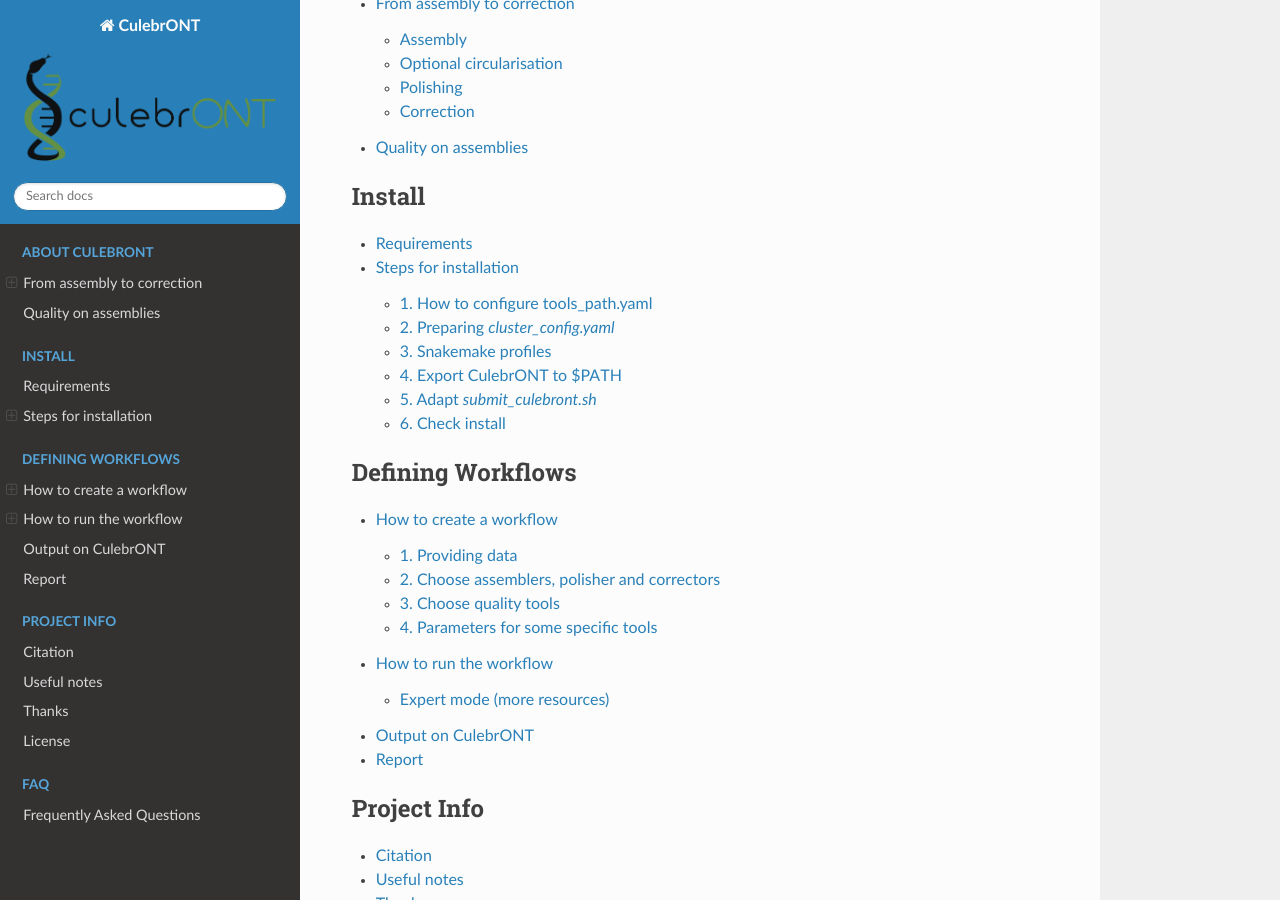
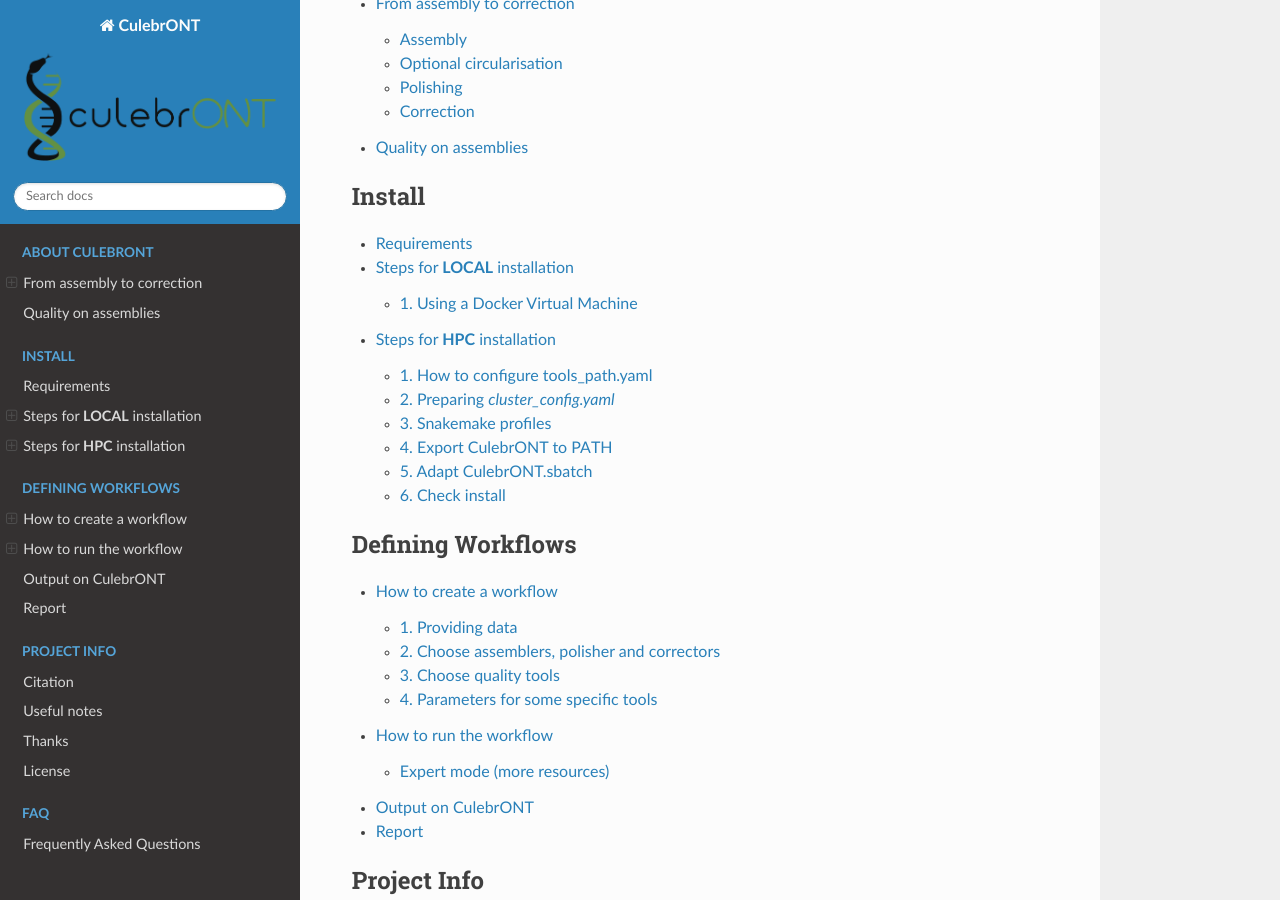
Before and after one commit to SouthGreenPlatform/culebrONT, a Sphinx documentation site: the page built from docs/source/index.rst, in a window 1280 px wide and 900 px high, scrolled down 806 px. Built offline with Sphinx 7.4.7 and the Read the Docs theme 2.0.0, drawn with Linux system fonts in a browser that asks for light colours; the version number could not be read and is left out; some of the changed lines change nothing that is shown.

Commit message:
doc to LOCAL install and adapting HPC

```diff
--- a/docs/source/INSTALL.rst
+++ b/docs/source/INSTALL.rst
@@ -5,22 +5,90 @@
 Requirements
 ============
 
-CulebrONT has been mostly developed to work on an HPC. Let's see how to install it.
-
 CulebrONT requires |PythonVersions|, |SnakemakeVersions| and |graphviz|.
 
-Additionally, as Culebront uses many tools, you must install and use them through two possibilities:
+CulebrONT has been mostly developed to work on an HPC but a local installation is also possible.
+
+
+
+------------------------------------------------------------------------
+
+Steps for **LOCAL** installation
+================================
+
+1. Using a Docker Virtual Machine
+---------------------------------
+
+CulebrONT and dependencies and also every tool used to create a pipeline are available through a Docker virtual machine (VM). To install CulebrONT on *local* mode please follow this steps:
+
+1. Pull the build docker virtual machine
+........................................
+
+.. code-block:: bash
+
+    docker pull julieaorjuela/culebront-docker:latest
+
+2. Run the docker container
+...........................
+
+Run the docker. Docker -v option allows mount a repertory from your local machine.
+
+.. code-block:: bash
+
+    docker run -i -t --privileged -v /path/where/you/have/your/data/local/:/Data julieaorjuela/culebront-docker:latest
+
+
+3. Prepare you to create a pipeline
+...................................
+
+Download data and adapt *config.yaml* file. See :ref:`How to create a workflow` for further details.
+
+* 3.1 Download available dataset into the `/path/where/you/have/your/local/data/` to test CulebrONT.
+
+.. code-block:: bash
+
+    cd /path/where/you/have/your/local/data/
+    wget --no-check-certificat -rm -nH --cut-dirs=1 --reject="index.html*" --no-parent https://itrop.ird.fr/culebront_utilities/Data-Xoo-sub/
+
+* 3.2 Adapt *config.yaml* file. It can be copied from CulebrONT repository (found inside Docker VM)
+
+.. code-block:: bash
+
+    cp /usr/local/CulebrONT_pipeline/config.yaml .
+
+4. Run CulebrONT
+................
+
+Run CulebrONT using the `script submit.sh`
+
+.. code-block:: bash
+
+    ## For example in *dryrun* mode
+    submit_culebront.sh -c config.yaml -a "--dryrun"
+
+    # or using maximum 8 threads
+    submit_culebront.sh -c config.yaml -a "--cores 8 "
+
+    # or using 6 threads to Canu from the 8 in total (https://snakemake.readthedocs.io/en/stable/executing/cli.html)
+    submit_culebront.sh -c config.yaml -a "--cores 8 --set-threads run_canu=6"
+
+
+------------------------------------------------------------------------
+
+Steps for **HPC** installation
+==============================
+
+CulebrONT has been mostly developed to work on an HPC. Let's see how to install it on HPC.
+
+As CulebrONT uses many tools, you must install them through two possibilities:
 
 1. Either through the |Singularity| containers,
 
 2. Or using the ``module load`` mode,
 
-3. Or you can also mix both! (yes we know it is a third possibility :D)
+Let's check steps for **HPC installation** :
 
-Steps for installation
-======================
-
-First of all clone our repository or download last version from https://github.com/SouthGreenPlatform/CulebrONT_pipeline.
+First of all clone our repository or download last version from https://github.com/SouthGreenPlatform/CulebrONT_pipeline and go inside our repository.
 
 .. code-block:: bash
 
@@ -28,23 +96,19 @@
    cd CulebrONT_pipeline
 
 
-When you have cloned it and went into the folder,
-
 1. Adapt the file :file:`tools_path.yaml` - in YAML (Yet Another Markup Language) - format  to indicate to CulebrONT where the tools are installed.
 See the section :ref:`1. How to configure tools_path.yaml` for details.
-
 
 2. Adapt the :file:`cluster_config.yaml` file to manage cluster resources such as partition, memory and threads available for each job.
 See the section :ref:`2. Preparing *cluster_config.yaml*` for further details.
 
-
 3. Create a *snakemake profile* to configure cluster options.
 See the section :ref:`3. Snakemake profiles` for details.
 
-4. Create CulebrONT envmodules file.
-See the section :ref:`4. Export CulebrONT to $PATH` for details.
+4. Create a CulebrONT module file.
+See the section :ref:`4. Export CulebrONT to PATH` for details.
 
-5. Modify run script. See the section :ref:`5. Adapt `submit_culebront.sh`` for details.
+5. Adapt the `submit_culebront.sh` script through the `CulebrONT.sbatch` example. See the section :ref:`5. Adapt CulebrONT.sbatch` for details (example done here for SLURM).
 
 6. Test CulebrONT install (Optional but recommended) using an available dataset.
 See the section :ref:`6. Check install` for details.
@@ -124,9 +188,10 @@
 .. warning::
     If more memory or threads are requested, please adapt the content of this file before running on your cluster.
 
+.. warning::
+    Please give to *cluster_config.yaml* specific parameters to rules get_versions and rule_graph without using wildcards into log files.
 
 Here is a example of the configuration file we used on our `i-Trop HPC <../../cluster_config.yaml>`_ .
-
 
 
 3. Snakemake profiles
@@ -175,11 +240,7 @@
 .. warning::
 
     If you decided to create a profile in another path than ``CulebrONT_pipeline/profiles/CulebrONT``.
-    Don't forget to change also the profile path in ``submit_culebront.sh``.
-
-.. danger::
-    If you used profiles with:
-    *use-singularity: False* AND *use-envmodules: False*, all CulebrONT tools must be available on $PATH !!!!!!!!!
+    Don't forget to change also the profile path in ``CulebrONT.sbatch``.
 
 .. note::
 
@@ -189,10 +250,11 @@
 .. note::
    You can find the generated files when profiles are created following this documentation. IFB profile example can be found on the `̀ gift_files/CulebrONT_SLURM/`` repertory on our github repository.
 
-4. Export CulebrONT to $PATH
-----------------------------
 
-To run script `submit_culebront.sh` you need export path of installation.
+4. Export CulebrONT to PATH
+---------------------------
+
+Through the `submit_culebront.sh` script snakemake creates a pipeline from the configuration file you give him. You need to indicate to `submit_culebront.sh` where culebront is installed, so you need export path of CulebrONT installation.
 
 .. code-block:: bash
 
@@ -202,17 +264,20 @@
     # to call submit_culebront.sh script anywhere
     export PATH=$CULEBRONT:$PATH
 
-or you can adapt the module load file dowload :download:`here<../../gift_files/CulebrONT_envmodules>` or see
+or you can adapt the module load file download :download:`here<../../gift_files/CulebrONT_envmodules>` or see
 `here <https://raw.githubusercontent.com/SouthGreenPlatform/CulebrONT_pipeline/master/gift_files/CulebrONT_envmodules>`_
 
-5. Adapt `submit_culebront.sh`
-------------------------------
 
-Finally, modify the header of `submit_culebront.sh` file according to your scheduler.
+5. Adapt CulebrONT.sbatch
+-------------------------
 
-.. literalinclude:: ../../submit_culebront.sh
+For SLURM scheduler system, a `CulebrONT.sbatch` sbatch script is available into our github repository. `CulebrONT.sbatch` needs to be adapted if you are using other job scheduling systems than SLURM (SGE, Grid middleware, or cloud computing).  Optionally, in this one you can also included in step 4 :ref:`4. Export CulebrONT to $PATH`.
+
+
+.. literalinclude:: ../../CulebrONT.sbatch
     :language: sh
-    :lines: 1-8
+    :lines: 1-10
+
 
 6. Check install
 ----------------
@@ -226,8 +291,13 @@
     wget --no-check-certificat -rm -nH --cut-dirs=1 --reject="index.html*" --no-parent https://itrop.ird.fr/culebront_utilities/Data-Xoo-sub/
 
 
+Now, it is time to prepare the configuration file ``config.yaml`` file to indicate to CulebrONT which kind of pipeline you want to create and to run on your data ! :ref:`How to create a workflow`.
 
-Now, it is time to prepare the configuration file ``config.yaml`` file to indicate to CulebrONT which kind of pipeline you want to create and to run on your data !
+Finally run CulebrONT!!
+
+.. code-block:: bash
+
+    sbatch CulebrONT.sbatch
 
 
 .. |PythonVersions| image:: https://img.shields.io/badge/python-3.7%2B-blue
```
